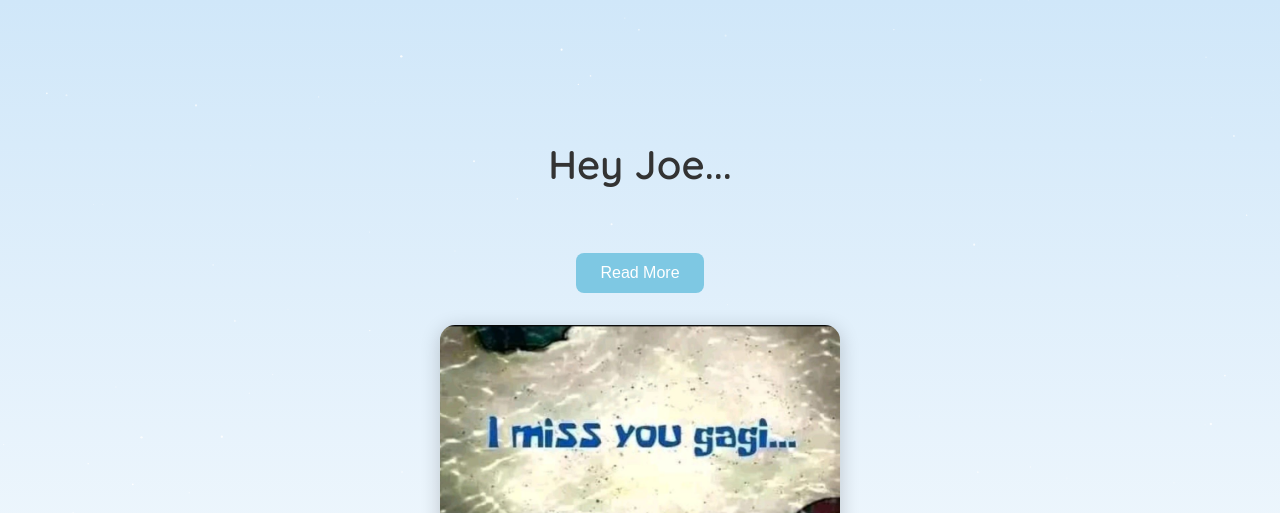
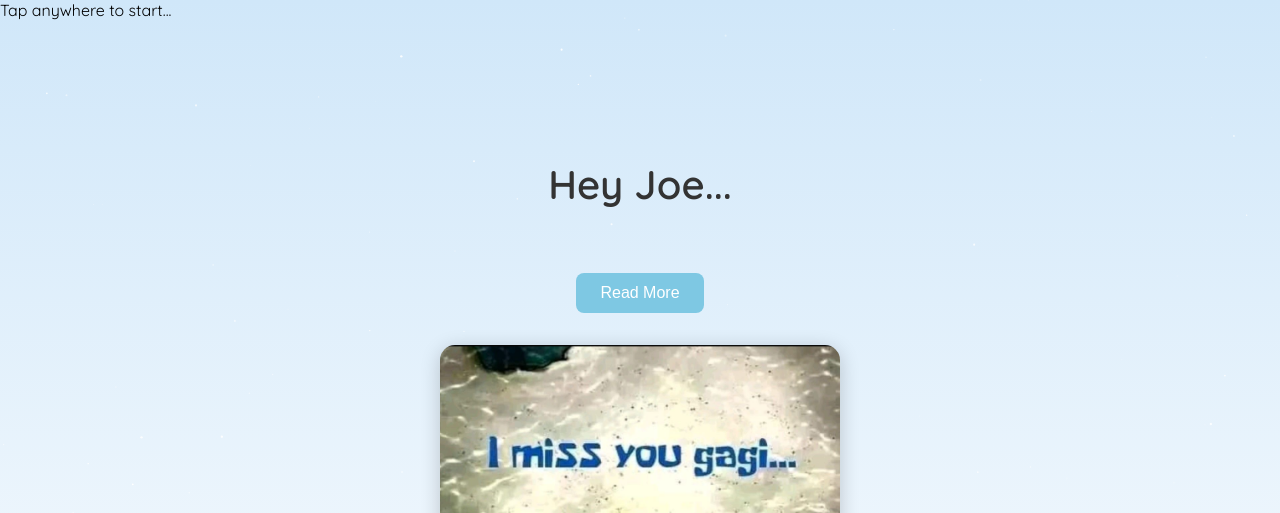
Before and after one commit to kaezichi/hub, a plain HTML site: page index.html in a window 1280 px wide. Shown: the top 513 px of the page. Drawn offline with Linux system fonts and the light colour scheme.

Commit message:
Update index.html

```diff
--- a/index.html
+++ b/index.html
@@ -9,6 +9,7 @@
 </head>
 <body>
   <canvas id="stars"></canvas>
+  <div id="tapPrompt">Tap anywhere to start...</div>
 
   <div class="container">
     <h1 id="typewriter"></h1>
```
